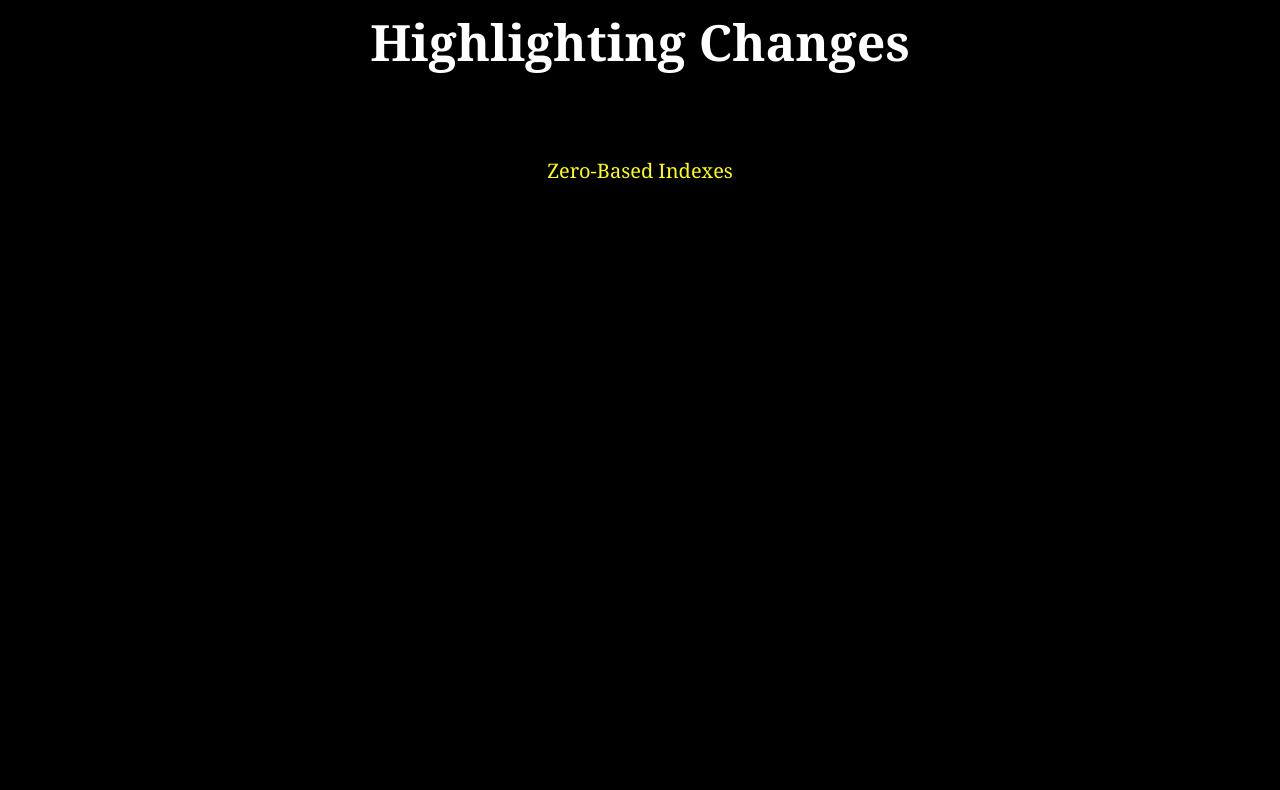
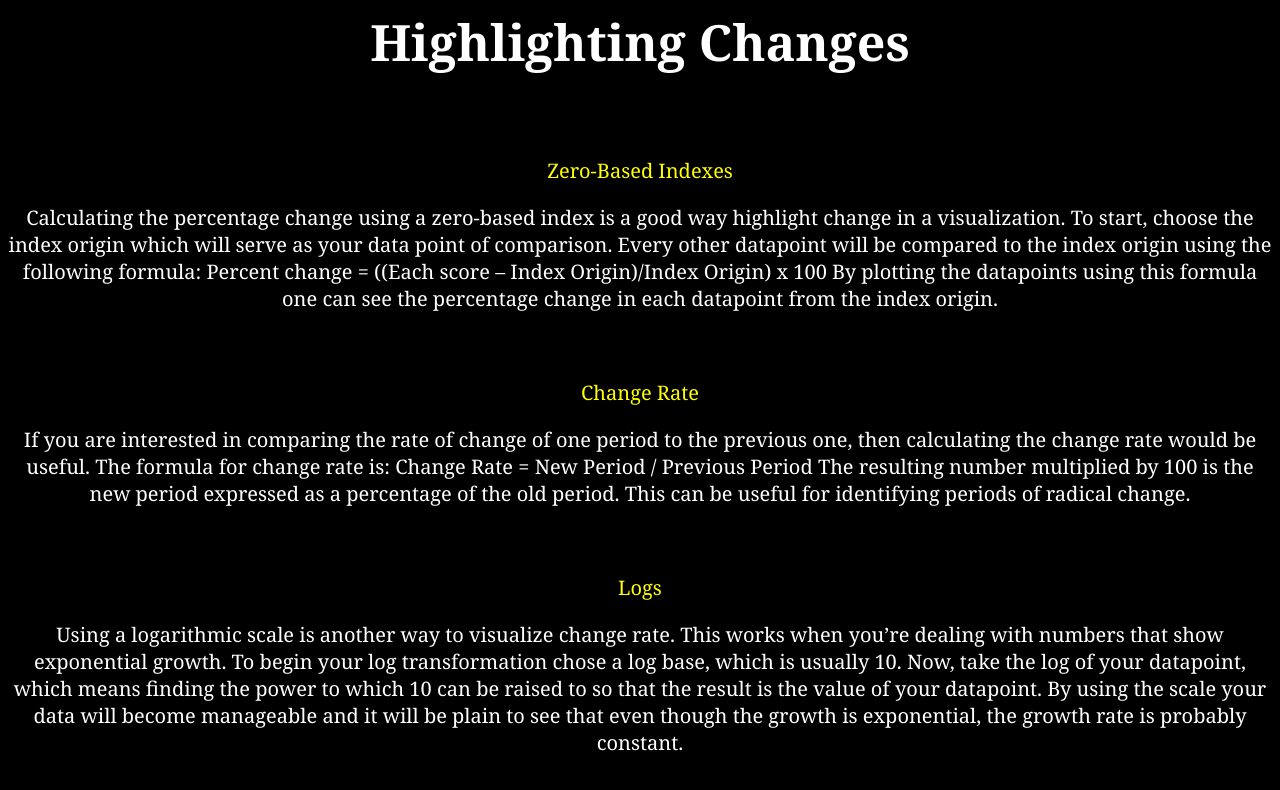
Before and after one commit to RWNoel09/First, a plain HTML site: page changes.html in a window 1280 px wide. Drawn offline with Linux system fonts and the light colour scheme.

Commit message:
Update changes.html

```diff
--- a/changes.html
+++ b/changes.html
@@ -21,11 +21,17 @@
   <body>
     <h1>Highlighting Changes</h1><br>
     <p class="change">Zero-Based Indexes</p>
-    <p class="expl"></p><br>
-    <p class="change"></p>
-    <p class="expl"></p><br>
-    <p class="change"></p>
-    <p class="expl"></p><br>
+    <p class="expl">Calculating the percentage change using a zero-based index is a good way highlight change in a visualization. To start, choose the index origin which will serve as your data point of comparison. Every other datapoint will be compared to the index origin using the following formula:
+ Percent change = ((Each score – Index Origin)/Index Origin) x 100
+By plotting the datapoints using this formula one can see the percentage change in each datapoint from the index origin.
+</p><br>
+    <p class="change">Change Rate</p>
+    <p class="expl">If you are interested in comparing the rate of change of one period to the previous one, then calculating the change rate would be useful. The formula for change rate is:
+	Change Rate = New Period / Previous Period
+The resulting number multiplied by 100 is the new period expressed as a percentage of the old period. This can be useful for identifying periods of radical change.
+</p><br>
+    <p class="change">Logs</p>
+    <p class="expl">Using a logarithmic scale is another way to visualize change rate. This works when you’re dealing with numbers that show exponential growth. To begin your log transformation chose a log base, which is usually 10. Now, take the log of your datapoint, which means finding the power to which 10 can be raised to so that the result is the value of your datapoint. By using the scale your data will become manageable and it will be plain to see that even though the growth is exponential, the growth rate is probably constant. </p><br>
 
   </body>
 </html>
```
